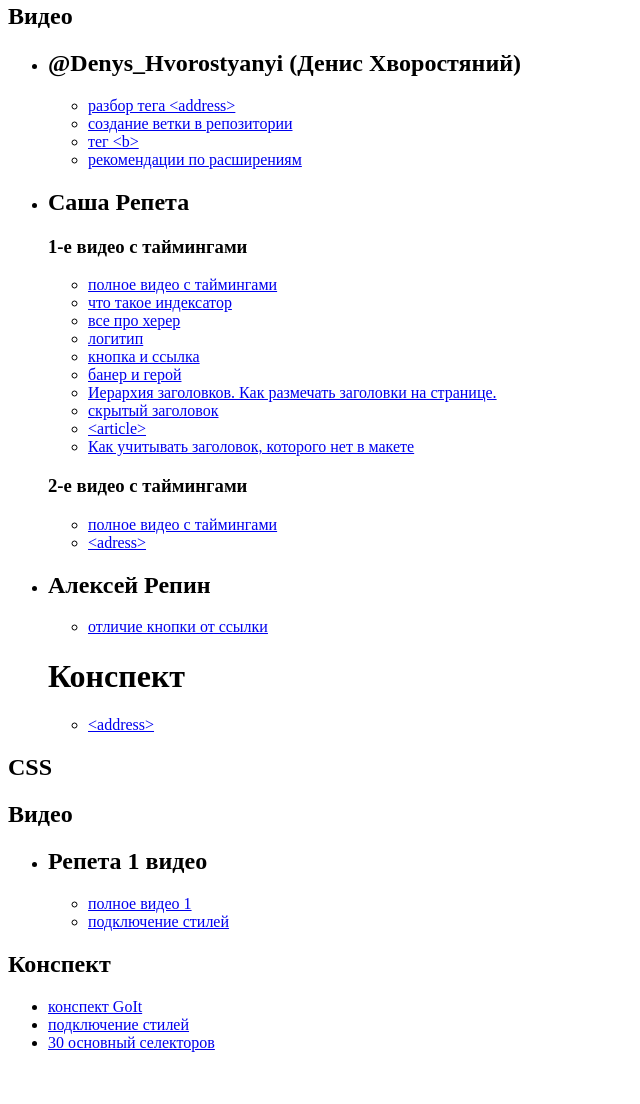
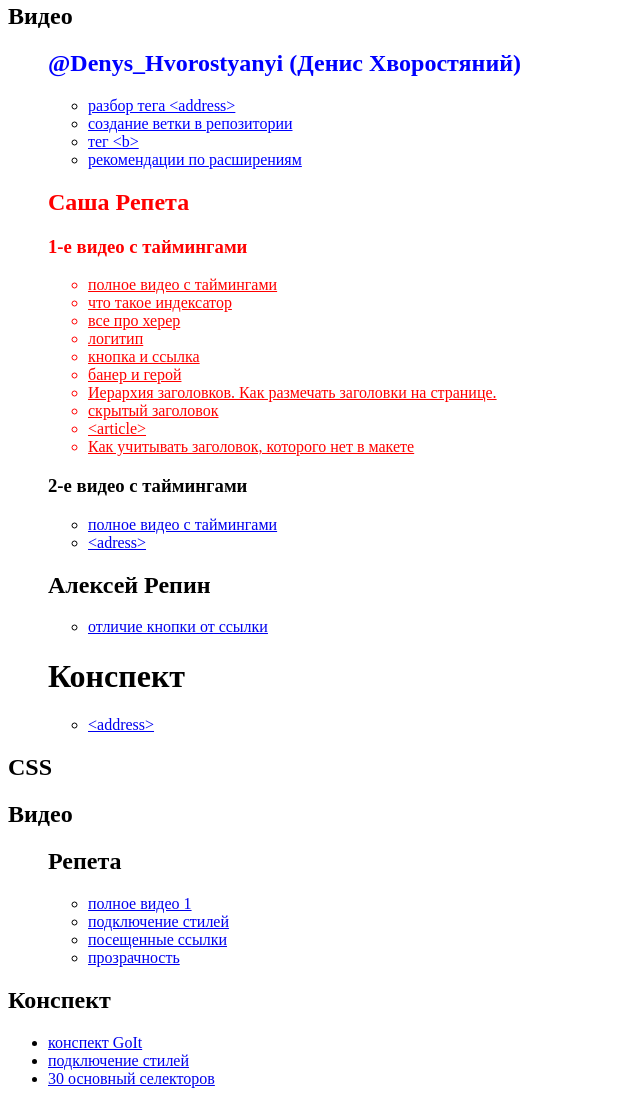
Before and after one commit to SergeyValekghanin/My-stady-link, a plain HTML site: page index.html in a window 1280 px wide. Shown: the part 77-1181 px from the top of the page, without its empty margins (0-640 px from the left). Before the commit the page ends 1145 px from the top, so only its background shows below. Drawn offline with Linux system fonts and the light colour scheme.

Commit message:
добавление стилей денис и репета

```diff
--- /dev/null
+++ b/css/style.css
@@ -0,0 +1,29 @@
+/* Денис */
+/* денис титул */
+.title-denis {
+  color: blue;
+}
+
+/* список ссылок */
+.list-denis a {
+  color: blue;
+}
+/* списки ссыллок денис */
+.list-denis a:hover {
+  color: rgb(43, 165, 13);
+}
+
+/* маркера у спикеров */
+.mark-speackers {
+  list-style: none;
+}
+
+/* красный див репеты */
+.repeta-div1 {
+  color: red;
+}
+
+/* красный цвет ссылок в блоке репета */
+.repeta-div1 a {
+  color: red;
+}
--- a/index.html
+++ b/index.html
@@ -5,15 +5,16 @@
     <meta http-equiv="X-UA-Compatible" content="IE=edge" />
     <meta name="viewport" content="width=device-width, initial-scale=1.0" />
     <title>Мои ссылки</title>
+    <link rel="stylesheet" href="./css/style.css" />
   </head>
   <body>
     <!-- видео -->
     <h1>HTML</h1>
     <h2>Видео</h2>
-    <ul>
+    <ul class="mark-speackers">
       <li>
-        <h2>@Denys_Hvorostyanyi (Денис Хворостяний)</h2>
-        <ul>
+        <h2 class="title-denis">@Denys_Hvorostyanyi (Денис Хворостяний)</h2>
+        <ul class="list-denis">
           <li>
             <a href="https://youtu.be/LGrZ3OGbhfQ?t=3958" target="blank"
               >разбор тега &lt;address&gt;
@@ -41,7 +42,9 @@
       </li>
 
       <!-- Репета -->
-      <li>
+
+      <div class="repeta-div1">
+        <li>
         <h2>Саша Репета</h2>
         <h3>1-е видео с таймингами</h3>
         <ul>
@@ -124,6 +127,7 @@
             </a>
           </li>
         </ul>
+      </div>
 
         <h3>2-е видео с таймингами</h3>
         <ul>
@@ -173,10 +177,10 @@
 
     <h2>CSS</h2>
     <h2>Видео</h2>
-    <ul>
+    <ul class="mark-speackers">
       <li>
-        <h2>Репета 1 видео</h2>
-        <ul>
+        <h2 class="title-repeta">Репета</h2>
+        <ul class="list-repeta">
           <li>
             <a
               href="https://www.youtube.com/watch?v=bn9yIxt_rtg&t=1880s"
@@ -190,6 +194,20 @@
               href="https://www.youtube.com/watch?v=bn9yIxt_rtg&t=1275s"
               target="_blank"
               >подключение стилей</a
+            >
+          </li>
+
+          <li>
+            <a href="https://youtu.be/bn9yIxt_rtg?t=2649" target="_blank"
+              >посещенные ссылки</a
+            >
+          </li>
+
+          <li>
+            <a
+              href="https://www.youtube.com/watch?v=bn9yIxt_rtg&t=3200s"
+              target="_blank"
+              >прозрачность</a
             >
           </li>
         </ul>
```
Also changed, not shown: prettier.json (added, +12 -0 lines).
